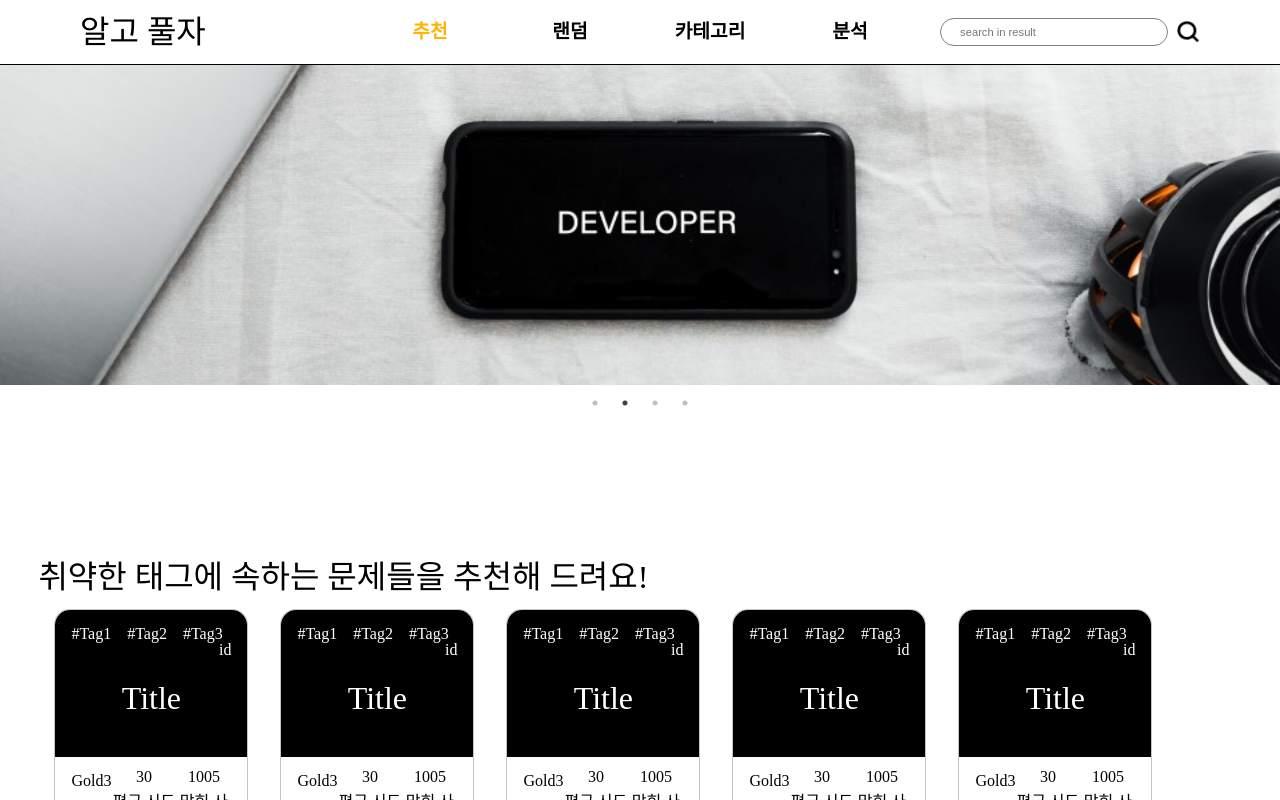
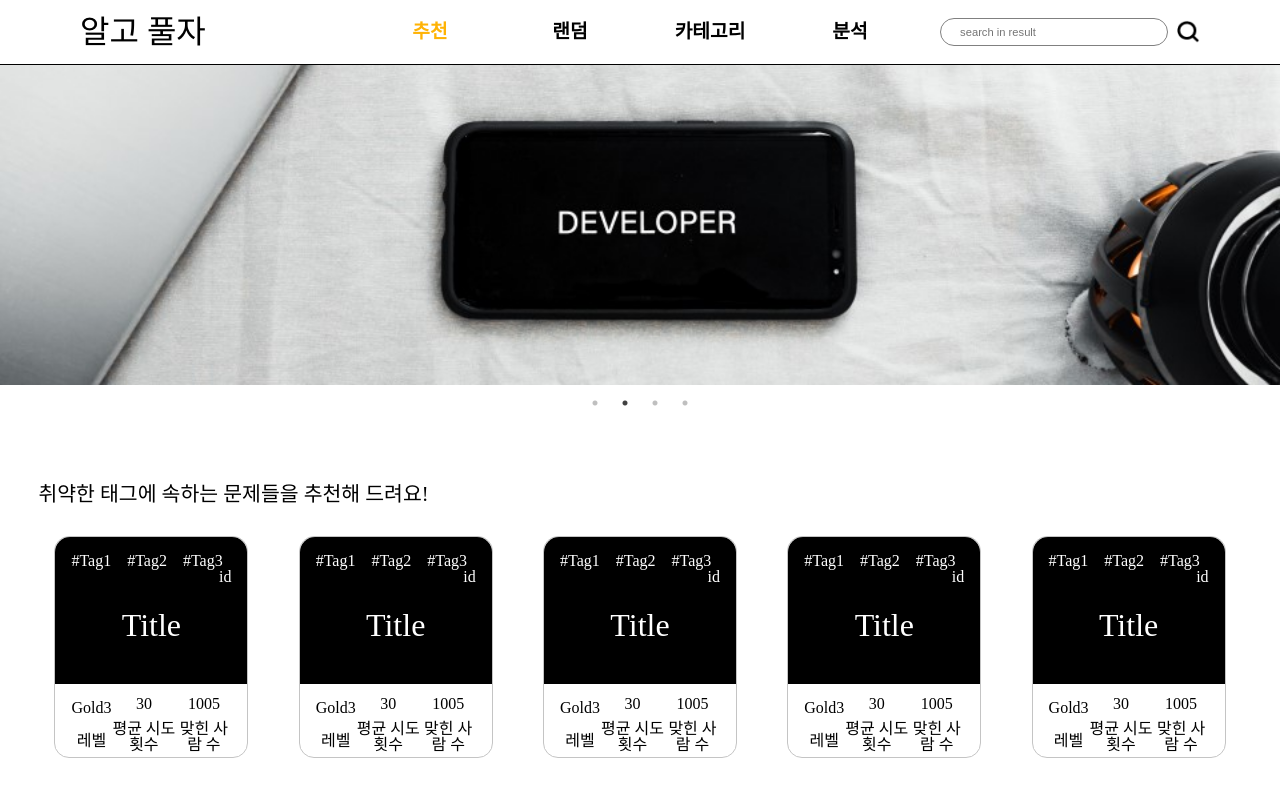
Before and after one commit to Algopulza/algopulza, a React (Create React App) app: page /recommend in a window 1280 px wide. Built offline with nearby package versions, Linux system fonts and the light colour scheme; a web font is replaced by a local one.

Commit message:
S06P31A408-84 Refactor: Recommend 화면 코드 리펙토링

```diff
--- a/src/components/Common/Card.tsx
+++ b/src/components/Common/Card.tsx
@@ -3,7 +3,7 @@ import styled from "styled-components";
 const Container = styled.div`
   display: flex;
   flex-direction: column;
-  margin: 1rem 1rem 5rem 1rem;
+  margin: 1rem 1rem 1rem 1rem;
   width: 15vw;
   height: 220px;
   border-radius: 15px;
--- a/src/components/Recommend/RecommendCarousel.tsx
+++ b/src/components/Recommend/RecommendCarousel.tsx
@@ -9,13 +9,12 @@ import RecommendCarousel3 from "assets/img/RecommendCarousel3.jpg"
 import RecommendCarousel4 from "assets/img/RecommendCarousel4.jpg"
 
 const Container = styled.div`
-  margin-bottom: 48px;
+  margin-bottom: 96px;
   width: 100vw;
-  height: 400px;
 `
 
 const Img = styled.img`
-  width: 100vw;
+  width: 100%;
 `
 
 // infinite: 무한 display
--- a/src/routes/Home.tsx
+++ b/src/routes/Home.tsx
@@ -3,8 +3,6 @@ import Navbar from "components/layout/Navbar"
 import Footer from "components/layout/Footer"
 import styled from "styled-components"
 
-// 랜덤, 카테고리 탭에 아직 내용을 채우지 않았기 때문에
-// 일단은 flex와 vh 100을 활용해서 footer를 강제로 아래에 위치시킴
 const Container = styled.div`
   display: flex;
   flex-direction: column;
--- a/src/routes/Recommend.tsx
+++ b/src/routes/Recommend.tsx
@@ -1,7 +1,6 @@
-import React from 'react';
-import styled from "styled-components";
 import RecommendCarousel from "components/Recommend/RecommendCarousel"
 import Card from "components/Common/Card"
+import styled from "styled-components";
 
 const Container = styled.div`
   display: flex;
@@ -9,24 +8,28 @@ const Container = styled.div`
 `
 
 const SubContainer = styled.div`
+  margin-bottom: 16px;
   padding: 0 3vw;
-  margin-top: 1rem;
+`
+
+const Title = styled.div`
+  margin-bottom: 16px;
+  font-size: 1.6vw;
 `
 
 const Cards = styled.div`
   display: flex;
   flex-direction: row;
+  justify-content: space-between;
+  margin-bottom: 96px;
 `
 
-const Title = styled.div`
-  font-size: 2rem;
-  margin-top: 2rem;
-`
-
+// 반복되는 Card Tag에 대한 refactoring이 필요함
 const Recommend = () => {
   return (
     <Container>
       <RecommendCarousel />
+
       <SubContainer>
         <Title>취약한 태그에 속하는 문제들을 추천해 드려요!</Title>
         <Cards>
@@ -36,7 +39,8 @@ const Recommend = () => {
           <Card />
           <Card />
         </Cards>
-      <Title>취약한 태그에 속하는 문제들을 추천해 드려요!</Title>
+
+        <Title>최근 자주 풀었던 태그에 속하는 문제들을 추천해 드려요!</Title>
         <Cards>
           <Card />
           <Card />
@@ -44,7 +48,8 @@ const Recommend = () => {
           <Card />
           <Card />
         </Cards>
-      <Title>취약한 태그에 속하는 문제들을 추천해 드려요!</Title>
+
+        <Title>코딩 테스트에 자주 출제되는 태그에 속하는 문제들을 추천해 드려요!</Title>
         <Cards>
           <Card />
           <Card />
@@ -52,15 +57,8 @@ const Recommend = () => {
           <Card />
           <Card />
         </Cards>
-      <Title>취약한 태그에 속하는 문제들을 추천해 드려요!</Title>
-      <Cards>
-      <Card />
-      <Card />
-      <Card />
-      <Card />
-      <Card />
-      </Cards>
-      <Title>취약한 태그에 속하는 문제들을 추천해 드려요!</Title>
+
+        <Title>비슷한 실력의 다른 유저들이 많이 푼 문제들을 추천해 드려요!</Title>
         <Cards>
           <Card />
           <Card />
@@ -70,7 +68,7 @@ const Recommend = () => {
         </Cards>
       </SubContainer>
     </Container>
-    );
-};
+  )
+}
 
-export default Recommend;
+export default Recommend
```
Lines whose indentation alone changed are shown as unchanged.
